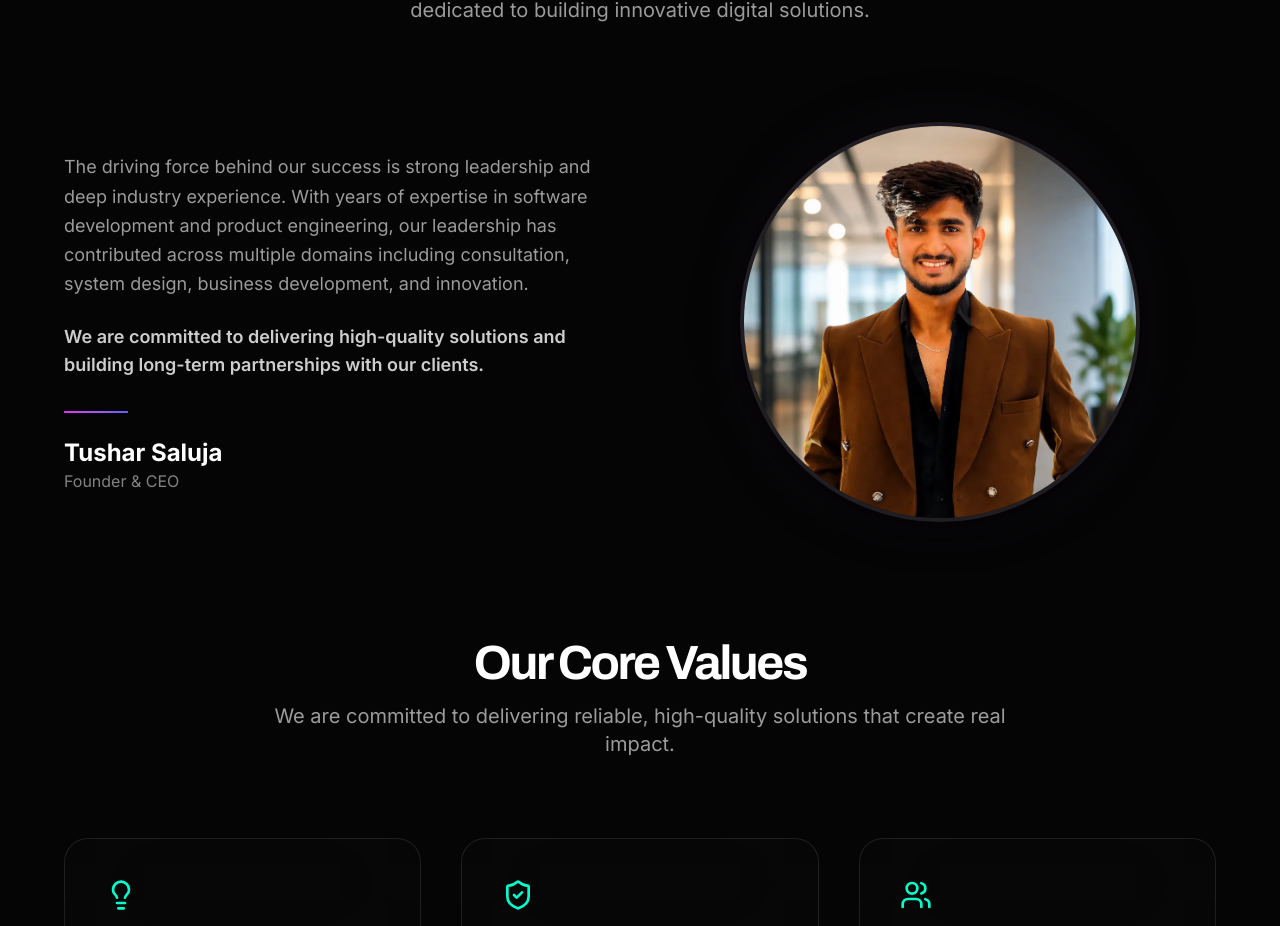
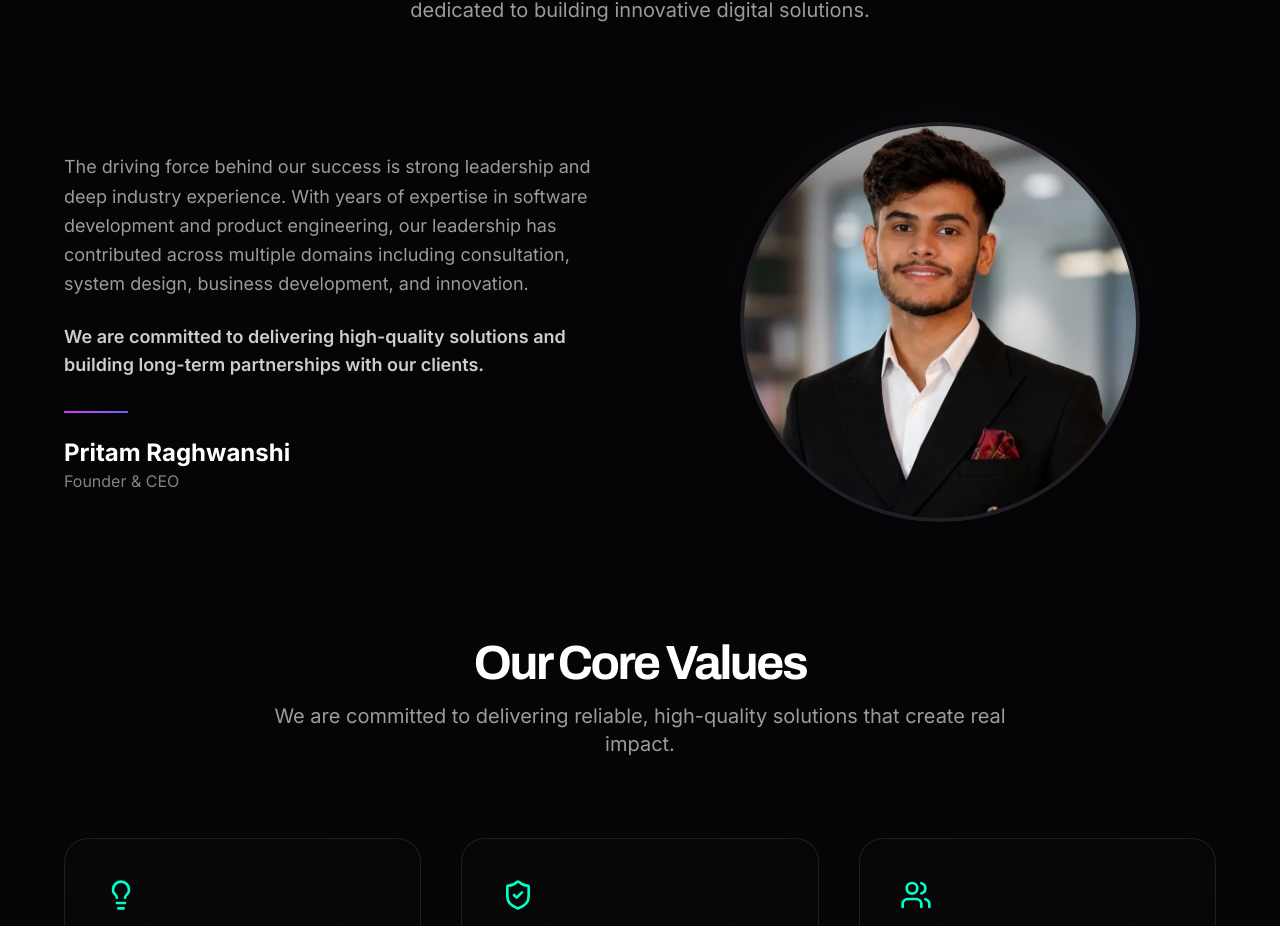
Before and after one commit to salujavishal370-coder/genone_media-prompt-updated-with-design--14-, a React (Vite) app: page /about in a window 1280 px wide. Shown: the part 875-1801 px from the top of the page. Built offline with nearby package versions, Linux system fonts and the light colour scheme.

Commit message:
Modified the developer and ceo

```diff
--- a/src/components/CTASection.tsx
+++ b/src/components/CTASection.tsx
@@ -1,7 +1,7 @@
 import React from 'react';
 import { CheckCircle2, ChevronRight, Star } from 'lucide-react';
 import { Link } from 'react-router-dom';
-import pritamImg from '../assets/pritam.webp';
+import rishabImg from '../assets/software_dev.png';
 
 export default function CTASection() {
   return (
@@ -52,7 +52,7 @@ export default function CTASection() {
 
             {/* Center Main Image */}
             <div className="relative w-64 h-64 md:w-80 md:h-80 rounded-full border-[6px] border-[#090514] shadow-2xl overflow-hidden z-20">
-              <img src={pritamImg} alt="Pritam - Professional Expert" loading="lazy" decoding="async" className="w-full h-full object-cover" />
+              <img src={rishabImg} alt="Rishab Sharma - Professional Expert" loading="lazy" decoding="async" className="w-full h-full object-cover" />
             </div>
 
             {/* Floating Top Left */}
@@ -80,7 +80,7 @@ export default function CTASection() {
                 <Star size={16} fill="currentColor" />
               </div>
               <div className="flex items-center gap-2 mt-1">
-                <p className="text-white font-bold text-[15px]">Pritam R.</p>
+                <p className="text-white font-bold text-[15px]">Rishab Sharma</p>
                 <div className="bg-green-500 rounded-full p-0.5">
                   <CheckCircle2 size={12} className="text-[#090514]" strokeWidth={3} />
                 </div>
--- a/src/pages/About.tsx
+++ b/src/pages/About.tsx
@@ -1,7 +1,7 @@
 import React from 'react';
 import PageWrapper from '../components/PageWrapper';
 import { Lightbulb, ShieldCheck, Users } from "lucide-react";
-import founderImg from '../assets/tusxCroppedImg.webp';
+import pritamImg from '../assets/pritam.webp';
 
 export default function About() {
   return (
@@ -78,7 +78,7 @@ export default function About() {
               <div className="w-16 h-[2px] bg-gradient-to-r from-fuchsia-500 to-indigo-500 mb-6 mx-auto lg:mx-0"></div>
 
               <p className="text-xl md:text-2xl font-bold normal-case">
-                Tushar Saluja
+                Pritam Raghwanshi
               </p>
               <p className="text-white/50 normal-case">
                 Founder & CEO
@@ -97,8 +97,8 @@ export default function About() {
 <div className="w-[260px] h-[260px] sm:w-[320px] sm:h-[320px] md:w-[400px] md:h-[400px] lg:w-[400px] lg:h-[400px] rounded-full overflow-hidden border-4 border-white/10 shadow-lg relative z-10">
 
   <img
-    src={founderImg}
-    alt="Founder"
+    src={pritamImg}
+    alt="Pritam Raghwanshi"
     className="w-full h-full object-cover"
   />
 
--- a/src/pages/Home.tsx
+++ b/src/pages/Home.tsx
@@ -167,8 +167,8 @@ export default function Home() {
           {/* Top Slider - Moves Right */}
           <div className="flex w-max animate-marquee-right opacity-60">
             {[
-              "Wealthbeats Finserv", "Delhi Dental Clinic", "Adi Kailash", "Tushar Saluja", "Lahori Zeera",
-              "Wealthbeats Finserv", "Delhi Dental Clinic", "Adi Kailash", "Tushar Saluja", "Lahori Zeera"
+              "Wealthbeats Finserv", "Delhi Dental Clinic", "Adi Kailash", "Pritam Raghwanshi", "Lahori Zeera",
+              "Wealthbeats Finserv", "Delhi Dental Clinic", "Adi Kailash", "Pritam Raghwanshi", "Lahori Zeera"
             ].map((brand, i) => (
               <div key={`top-${i}`} className="flex items-center gap-3 shrink-0 px-8 md:px-16 cursor-default">
                 <svg className="w-6 h-6 md:w-8 md:h-8 text-white relative -top-[2px]" viewBox="0 0 24 24" fill="currentColor">
```
Also changed, not shown: src/assets/software_dev.png (added).
